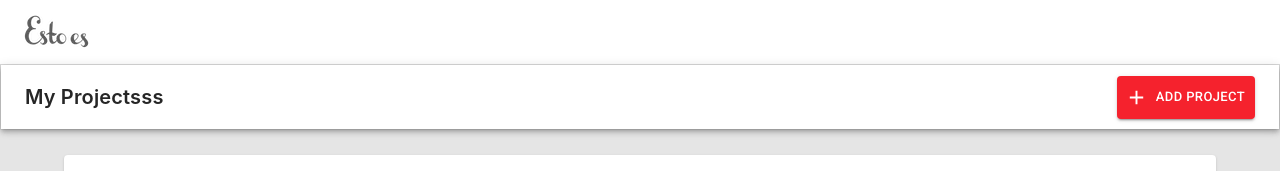
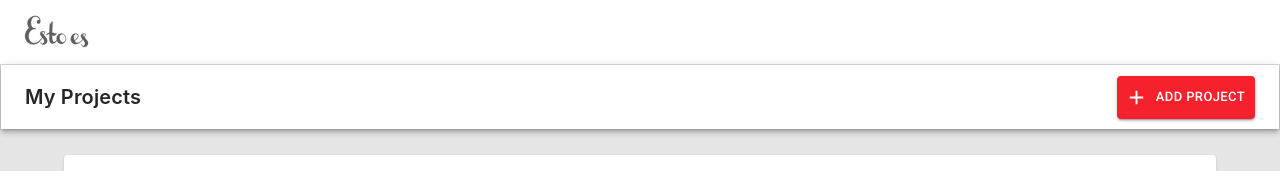
Before and after one commit to BarrientosGa/toDoChallenge, a React (Create React App) app: page / in a window 1280 px wide. Shown: the top 171 px of the page. Built offline with nearby package versions, Linux system fonts and the light colour scheme.

Commit message:
fixed ver 1.0

```diff
--- a/src/components/ToDo/LayoutTable/SubHeaderTable/SubHeaderTable.js
+++ b/src/components/ToDo/LayoutTable/SubHeaderTable/SubHeaderTable.js
@@ -10,7 +10,7 @@ const SubHeaderTable = () => {
             <AppBar position="static" color='header'>
                 <Toolbar>
                     <Typography variant="h6" sx={{ flexGrow: 1 }}>
-                        My Projectsss
+                        My Projects
                     </Typography>
                     <Link to='/add'>
                         <Button variant='contained' size='small' color='secondary' sx={{ padding: '10px' }} startIcon={<AddIcon sx={{ fontSize: '23px !important' }} />}>
```
